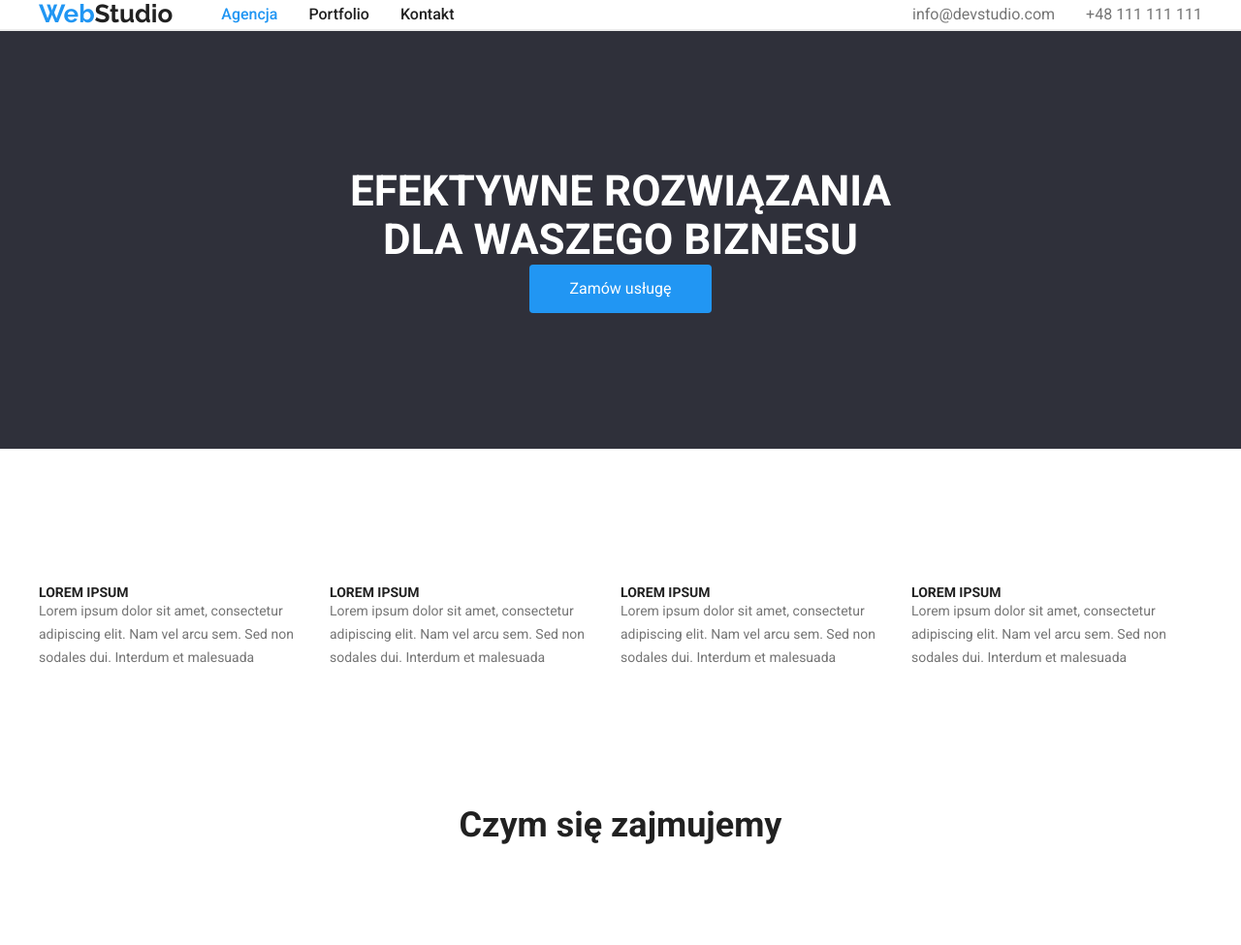
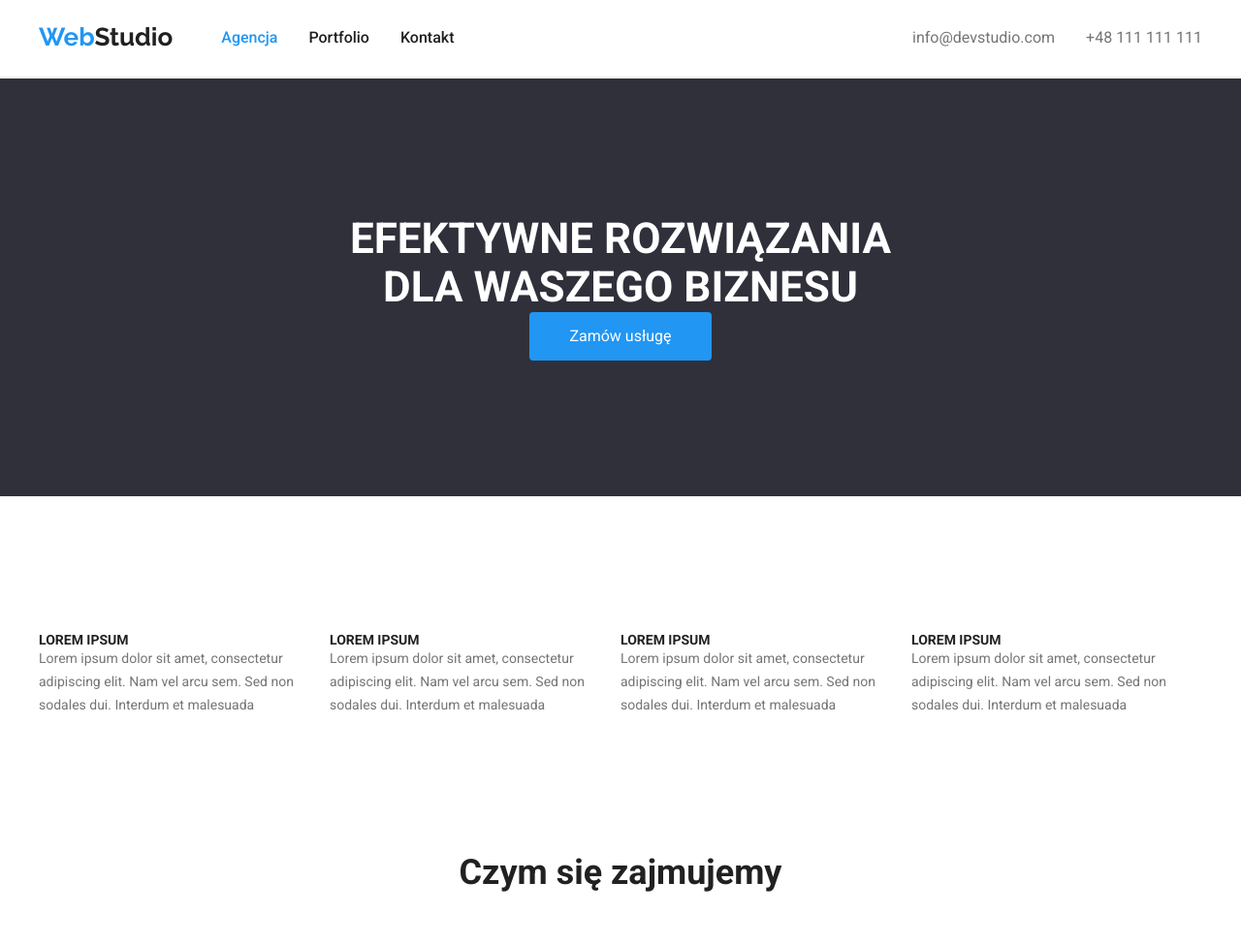
Before and after one commit to Gabriela-Bibel/goit-markup-hw-03, a plain HTML site: page index.html in a window 1280 px wide. Shown: the top 975 px of the page at 97% size. Drawn offline with nearby package versions, Linux system fonts and the light colour scheme.

Commit message:
second post review commit

```diff
--- a/css/styles.css
+++ b/css/styles.css
@@ -30,6 +30,7 @@ body {
 
 .header-nav {
   border-bottom: 2px solid var(--color-border);
+  padding: 24px 0 25px;
 }
 
 .section {
@@ -190,6 +191,7 @@ body {
   font-size: 2.25rem;
   color: var(--color-black);
   text-align: center;
+  padding-bottom: 50px;
 }
 
 .logo {
```
